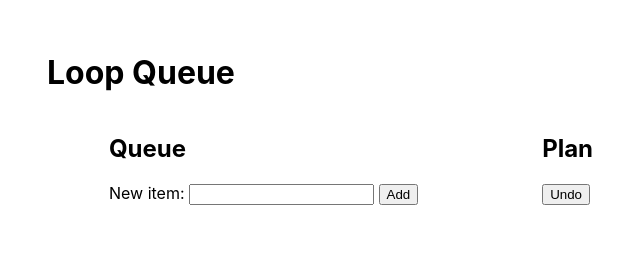
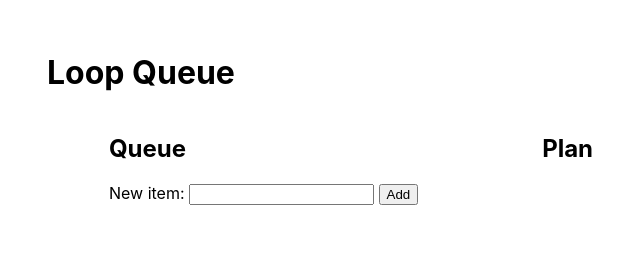
Before and after one commit to Mihiolus/loop-queue, a website built with Vite: page index.html in a window 1280 px wide. Shown: the whole page, without its empty margins (289-929 px from the left). Built offline with nearby package versions, Linux system fonts and the light colour scheme.

Commit message:
Remove undo

```diff
--- a/index.html
+++ b/index.html
@@ -23,19 +23,21 @@
       <ol>
 
       </ol>
+
     </div>
 
     <div id="plan" class="horizontal-pane">
+
       <h2>Plan</h2>
 
-      <div>
-        <button id="undo">Undo</button>
-      </div>
       <ol>
 
       </ol>
+
     </div>
+
   </div>
+
   <script type="module" src="/src/renderer.js"></script>
 </body>
 
```
